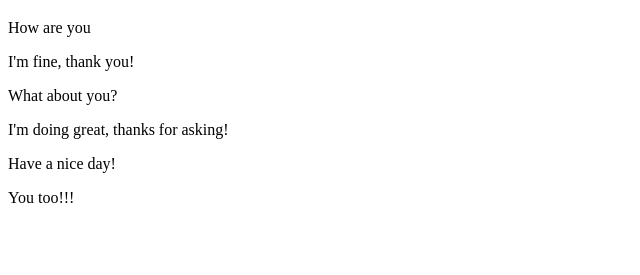
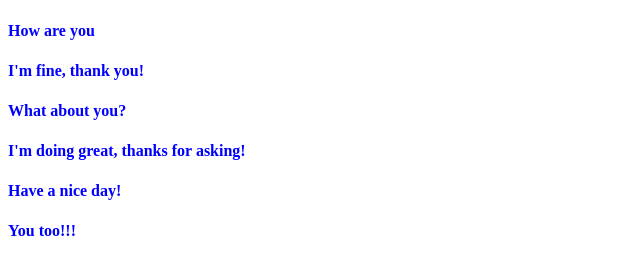
Before and after one commit to Kavee-ginty/first-project, a plain HTML site: page index.html in a window 1280 px wide. Shown: the part 61-336 px from the top of the page, without its empty margins (0-640 px from the left). Drawn offline with Linux system fonts and the light colour scheme.

Commit message:
added css

```diff
--- a/index.html
+++ b/index.html
@@ -4,6 +4,7 @@
     <meta charset="UTF-8">
     <meta name="viewport" content="width=<device-width>, initial-scale=1.0">
     <title>Document</title>
+    <link rel="stylesheet" href="style.css">
 </head>
 <body>
     <h1>Hello World!!!</h1>
--- /dev/null
+++ b/style.css
@@ -0,0 +1,7 @@
+p{
+    color: blue;
+    font-size: 16px;
+    line-height: 1.5;
+    font-weight: bold;
+    font-family: 'Times New Roman', Times, serif;
+}
```
